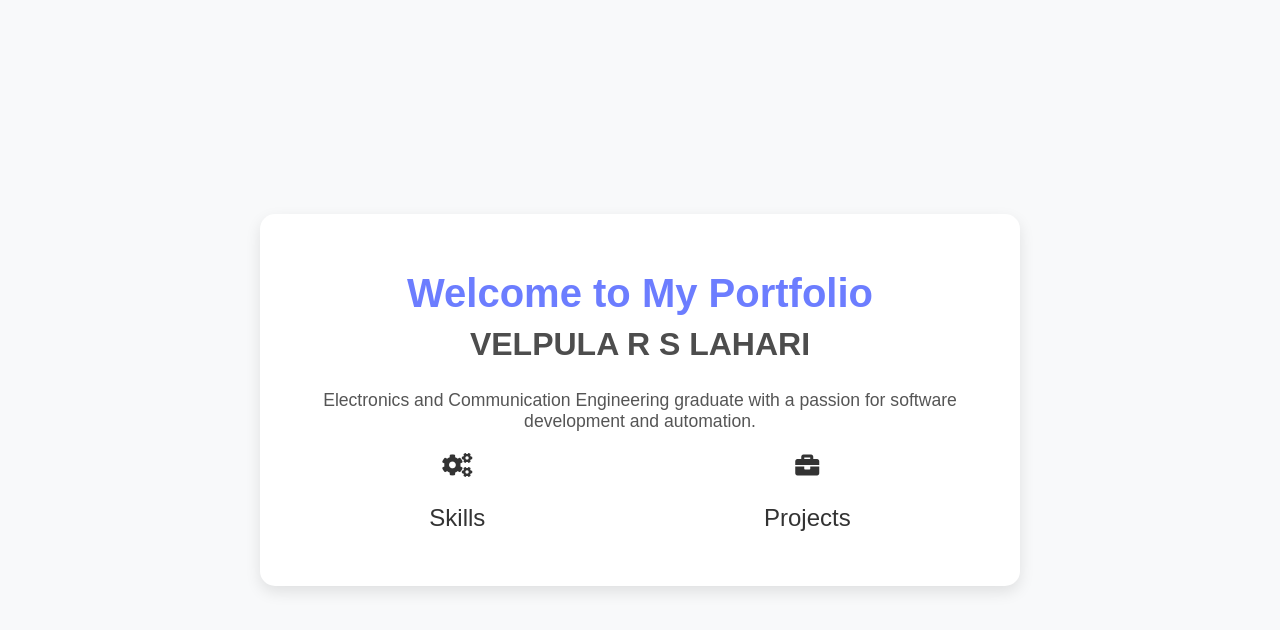
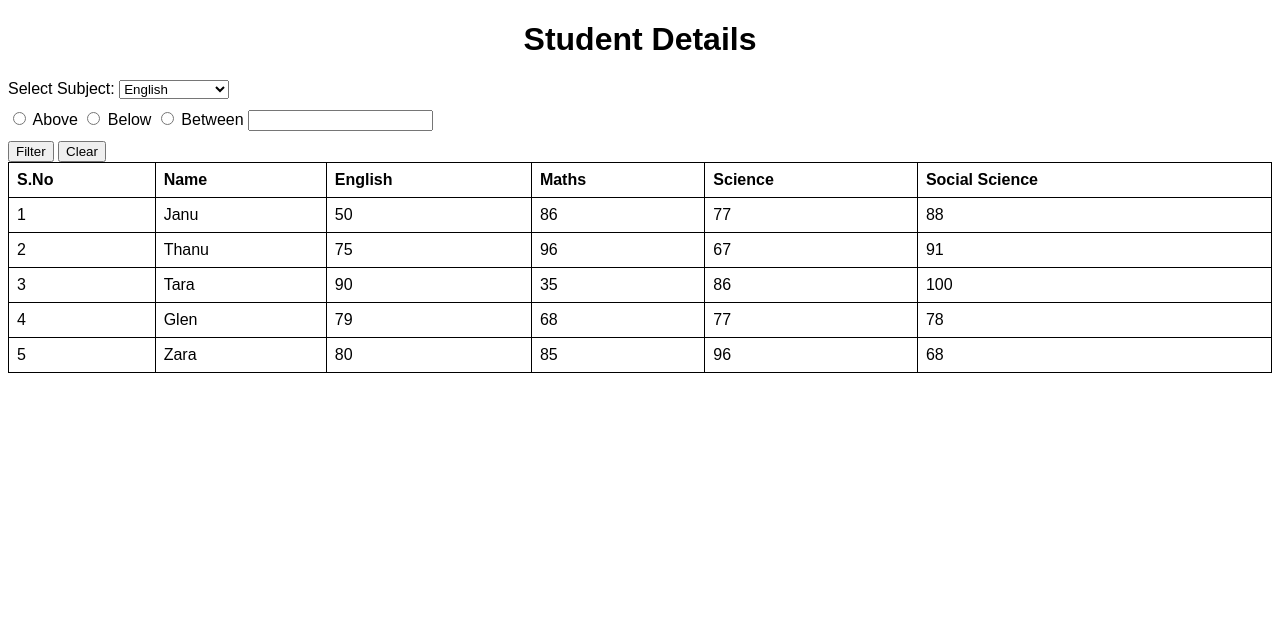
Before and after one commit to VRSLAHARI/my-portfolio, a plain HTML site: page index.html in a window 1280 px wide. Drawn offline with Linux system fonts and the light colour scheme.

Commit message:
Add files via upload

```diff
--- a/index.html
+++ b/index.html
@@ -3,45 +3,44 @@
 <head>
     <meta charset="UTF-8">
     <meta name="viewport" content="width=device-width, initial-scale=1.0">
-    <title>My Portfolio</title>
+    <title>Student Details</title>
     <link rel="stylesheet" href="styles.css">
-    <link href="https://cdnjs.cloudflare.com/ajax/libs/font-awesome/5.15.4/css/all.min.css" rel="stylesheet">
 </head>
 <body>
-    <div class="container">
-        <h1>Welcome to My Portfolio</h1>
-        <h2>VELPULA R S LAHARI</h2>
-
-        <p class="objective">Electronics and Communication Engineering graduate with a passion for software development and automation.</p>
-
-        <div class="icons">
-            <div class="icon" id="skills-btn">
-                <i class="fas fa-cogs"></i>
-                <p>Skills</p>
-            </div>
-            <div class="icon" id="projects-btn">
-                <i class="fas fa-briefcase"></i>
-                <p>Projects</p>
-            </div>
-        </div>
-
-        <div id="skills" class="hidden">
-            <ul>
-                <li>Programming: C, Python</li>
-                <li>Web Technologies: HTML5, CSS3, JavaScript, Bootstrap</li>
-                <li>Frameworks: Angular 16</li>
-                <li>Database: MySQL</li>
-            </ul>
-        </div>
-
-        <div id="projects" class="hidden">
-            <ul>
-                <li><strong>Smart Sole:</strong> Designed energy-generating insoles using piezoelectric materials.</li>
-                <li><strong>Cruise Ship Water Quality Monitoring:</strong> Developed a system to monitor water quality with sensors.</li>
-            </ul>
-        </div>
+    <h1>Student Details</h1>
+    <div>
+        <label for="subject">Select Subject:</label>
+        <select id="subject">
+            <option value="English">English</option>
+            <option value="Maths">Maths</option>
+            <option value="Science">Science</option>
+            <option value="SocialScience">Social Science</option>
+        </select>
     </div>
-
+    <div>
+        <label><input type="radio" name="filter" value="above"> Above</label>
+        <label><input type="radio" name="filter" value="below"> Below</label>
+        <label><input type="radio" name="filter" value="between"> Between</label>
+        <input type="number" id="value1">
+        <input type="number" id="value2" style="display: none;">
+    </div>
+    <button id="filterBtn">Filter</button>
+    <button id="clearBtn">Clear</button>
+    <table id="studentTable">
+        <thead>
+            <tr>
+                <th>S.No</th>
+                <th>Name</th>
+                <th>English</th>
+                <th>Maths</th>
+                <th>Science</th>
+                <th>Social Science</th>
+            </tr>
+        </thead>
+        <tbody>
+            <!-- Table rows will be dynamically generated here -->
+        </tbody>
+    </table>
     <script src="script.js"></script>
 </body>
 </html>
--- a/script.js
+++ b/script.js
@@ -1,14 +1,68 @@
-// Log your name to the console when the page loads
-console.log("VELPULA R S LAHARI - Portfolio Loaded");
+const students = [
+    { id: 0, name: "Janu", English: 50, Maths: 86, Science: 77, SocialScience: 88 },
+    { id: 1, name: "Thanu", English: 75, Maths: 96, Science: 67, SocialScience: 91 },
+    { id: 2, name: "Tara", English: 90, Maths: 35, Science: 86, SocialScience: 100 },
+    { id: 3, name: "Glen", English: 79, Maths: 68, Science: 77, SocialScience: 78 },
+    { id: 4, name: "Zara", English: 80, Maths: 85, Science: 96, SocialScience: 68 }
+  ];
 
-document.getElementById('skills-btn').addEventListener('click', function() {
-    const skillsSection = document.getElementById('skills');
-    skillsSection.classList.toggle('hidden');
-    console.log("Skills section toggled!");  // Log when the Skills section is toggled
-});
+  document.addEventListener('DOMContentLoaded', () => {
+    const subjectDropdown = document.getElementById('subject');
+    const filterRadios = document.querySelectorAll('input[name="filter"]');
+    const value1Input = document.getElementById('value1');
+    const value2Input = document.getElementById('value2');
+    const filterBtn = document.getElementById('filterBtn');
+    const clearBtn = document.getElementById('clearBtn');
+    const tableBody = document.getElementById('studentTable').getElementsByTagName('tbody')[0];
 
-document.getElementById('projects-btn').addEventListener('click', function() {
-    const projectsSection = document.getElementById('projects');
-    projectsSection.classList.toggle('hidden');
-    console.log("Projects section toggled!");  // Log when the Projects section is toggled
-});
+    function displayStudents(students) {
+      tableBody.innerHTML = '';
+      students.forEach(student => {
+        const row = tableBody.insertRow();
+        row.insertCell(0).innerText = student.id + 1;
+        row.insertCell(1).innerText = student.name;
+        row.insertCell(2).innerText = student.English;
+        row.insertCell(3).innerText = student.Maths;
+        row.insertCell(4).innerText = student.Science;
+        row.insertCell(5).innerText = student.SocialScience;
+      });
+    }
+
+    function filterStudents() {
+      const selectedSubject = subjectDropdown.value;
+      const selectedFilter = document.querySelector('input[name="filter"]:checked').value;
+      const value1 = parseInt(value1Input.value);
+      const value2 = parseInt(value2Input.value);
+      let filteredStudents;
+
+      if (selectedFilter === 'above') {
+        filteredStudents = students.filter(student => student[selectedSubject] > value1);
+      } else if (selectedFilter === 'below') {
+        filteredStudents = students.filter(student => student[selectedSubject] < value1);
+      } else if (selectedFilter === 'between') {
+        filteredStudents = students.filter(student => student[selectedSubject] >= value1 && student[selectedSubject] <= value2);
+      }
+
+      displayStudents(filteredStudents);
+    }
+
+    filterRadios.forEach(radio => {
+      radio.addEventListener('change', () => {
+        if (radio.value === 'between') {
+          value2Input.style.display = 'inline';
+        } else {
+          value2Input.style.display = 'none';
+        }
+      });
+    });
+
+    filterBtn.addEventListener('click', filterStudents);
+
+    clearBtn.addEventListener('click', () => {
+      value1Input.value = '';
+      value2Input.value = '';
+      displayStudents(students);
+    });
+
+    displayStudents(students);
+  });
--- a/styles.css
+++ b/styles.css
@@ -1,96 +1,26 @@
-/* General Styles */
 body {
-    background-color: #f8f9fa;
-    font-family: 'Arial', sans-serif;
-    display: flex;
-    justify-content: center;
-    align-items: center;
-    height: 100vh;
-    margin: 0;
-    color: #333;
+    font-family: Arial, sans-serif;
 }
 
-.container {
-    background-color: #ffffff;
-    border-radius: 15px;
-    padding: 30px;
-    text-align: center;
-    max-width: 700px;
+table {
     width: 100%;
-    box-shadow: 0 6px 15px rgba(0, 0, 0, 0.1);
+    border-collapse: collapse;
+}
+
+th, td {
+    border: 1px solid black;
+    padding: 8px;
+    text-align: left;
+}
+
+th {
+    cursor: pointer;
 }
 
 h1 {
-    font-size: 2.5rem;
-    color: #6c7dff;
+    text-align: center;
+}
+
+div {
     margin-bottom: 10px;
 }
-
-h2 {
-    font-size: 2rem;
-    color: #4d4d4d;
-    margin-top: 0;
-    font-weight: bold;
-}
-
-.objective {
-    font-size: 1.1rem;
-    color: #555;
-    margin-top: 15px;
-    margin-bottom: 20px;
-}
-
-button {
-    background-color: #6c7dff;
-    color: white;
-    border: none;
-    padding: 15px 30px;
-    border-radius: 8px;
-    cursor: pointer;
-    font-size: 1.2rem;
-    transition: all 0.3s ease;
-}
-
-button:hover {
-    background-color: #5a6dff;
-    transform: scale(1.1);
-}
-
-.hidden {
-    display: none;
-}
-
-.icons {
-    display: flex;
-    justify-content: space-around;
-    margin-top: 20px;
-}
-
-.icon {
-    font-size: 1.5rem;
-    cursor: pointer;
-    transition: transform 0.3s ease;
-}
-
-.icon:hover {
-    transform: scale(1.1);
-}
-
-ul {
-    list-style: none;
-    padding: 0;
-    text-align: left;
-}
-
-ul li {
-    background: #e0e5ff;
-    margin: 8px 0;
-    padding: 10px;
-    border-radius: 5px;
-    box-shadow: 0 4px 8px rgba(0, 0, 0, 0.1);
-    transition: transform 0.3s;
-}
-
-ul li:hover {
-    transform: scale(1.05);
-}
```
